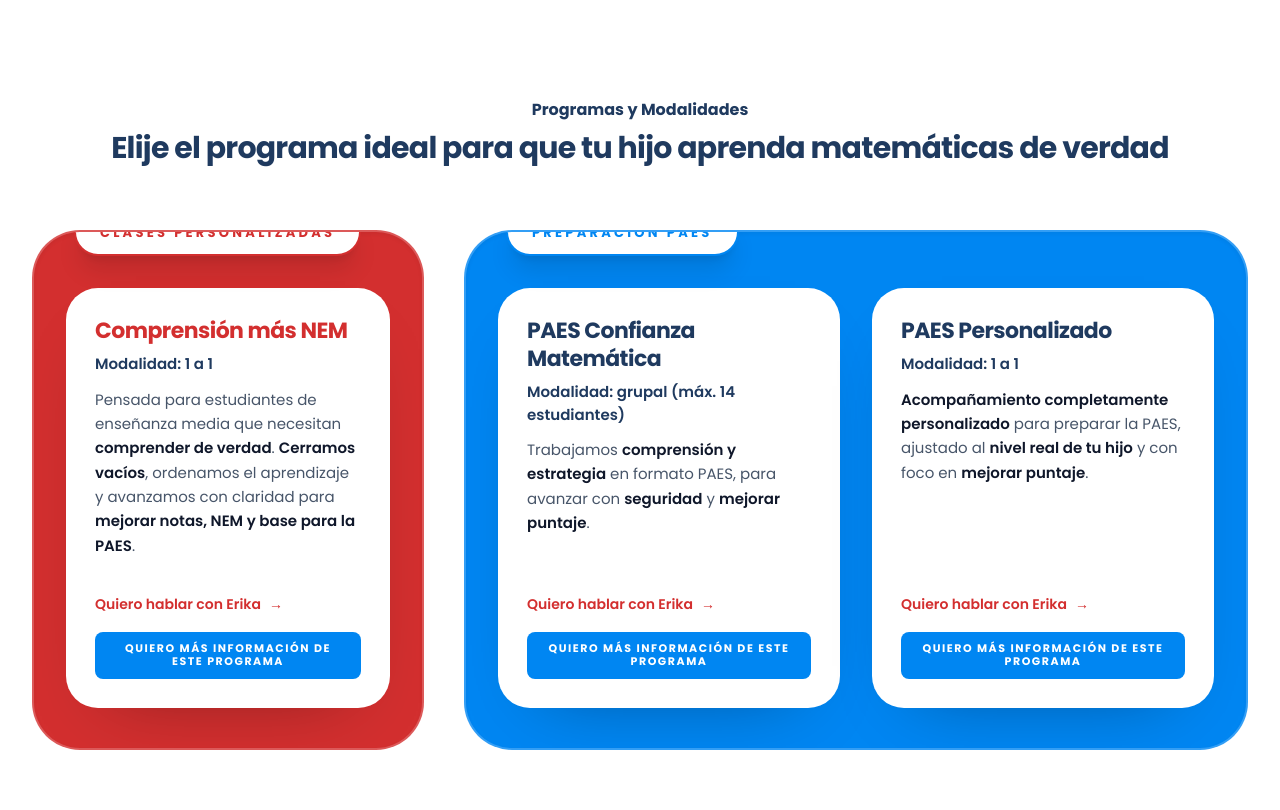
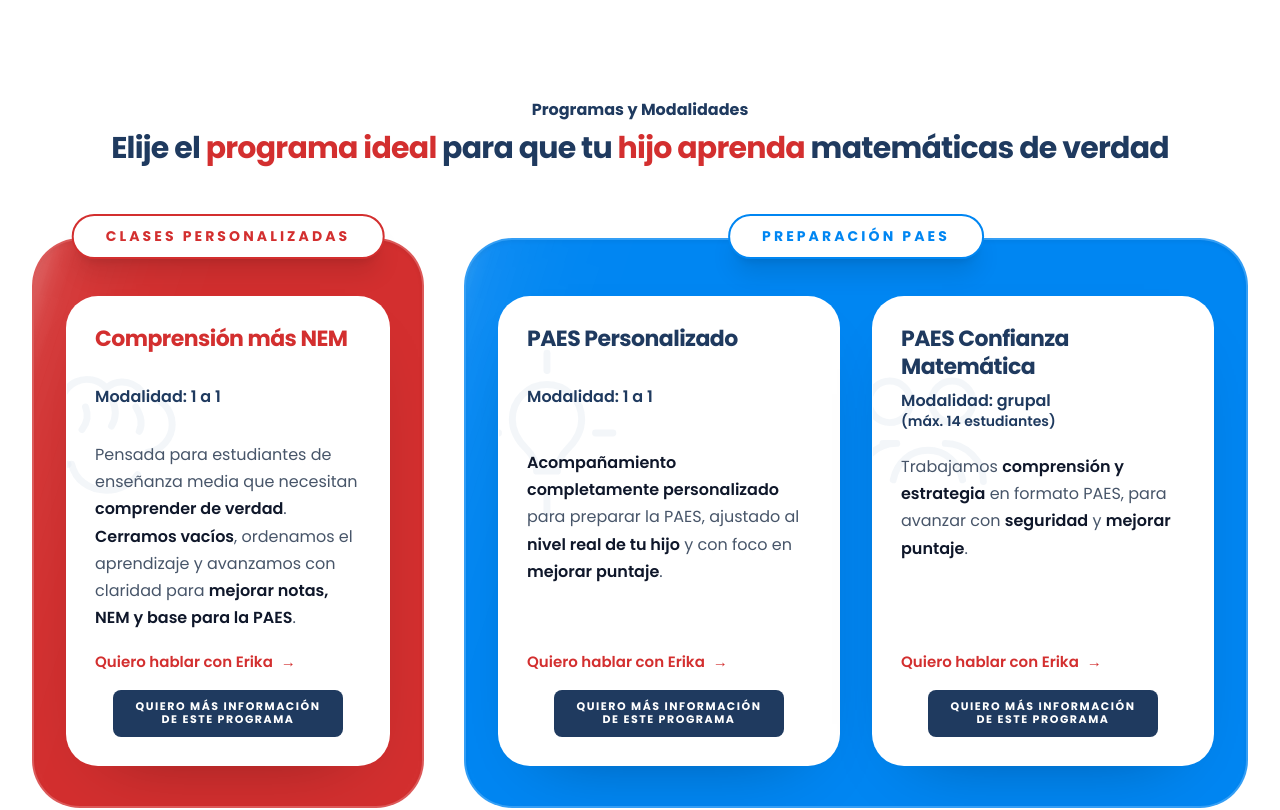
Before and after one commit to Andy-Montes/erikalaprofedemate, a React (Vite) app: page / in a window 1280 px wide. Shown: the part 1800-2610 px from the top of the page. Built offline with nearby package versions, Linux system fonts and the light colour scheme.

Commit message:
Nudge first card body text slightly upward

```diff
--- a/components/Programs.tsx
+++ b/components/Programs.tsx
@@ -15,7 +15,7 @@
 
   // Card blanca “wow” (como la que te funcionó bien)
   const wowCard =
-    "group relative flex flex-col h-full bg-white rounded-[2rem] border border-white/70 " +
+    "group relative flex flex-col h-full bg-white rounded-[2rem] border border-white/70 overflow-hidden " +
     "shadow-[0_28px_70px_-45px_rgba(0,0,0,0.40)] " +
     "transition-all duration-500 ease-out transform-gpu will-change-transform " +
     "hover:-translate-y-3 hover:scale-[1.02] " +
@@ -24,10 +24,10 @@
 
   // Botón compacto, sin “show”, sin glow, sin scale
   const infoBtn =
-    "inline-flex items-center justify-center bg-[#0086f2] text-white font-bold " +
-    "text-[10px] sm:text-[11px] uppercase tracking-[0.14em] " +
-    "py-2.5 px-4 rounded-lg leading-tight " +
-    "hover:bg-blue-700 active:opacity-95";
+    "flex flex-col items-center justify-center mx-auto bg-brandNavy text-white font-bold " +
+    "text-[10px] sm:text-[11px] uppercase tracking-[0.14em] text-center " +
+    "py-2.5 px-3 rounded-lg leading-tight w-[220px] sm:w-[230px] " +
+    "hover:bg-[#162a4f] active:opacity-95";
 
   return (
     <section className="py-16 lg:py-24 bg-white scroll-mt-24" id="programas">
@@ -38,7 +38,8 @@
             Programas y Modalidades
           </span>
           <h2 className="text-2xl md:text-3xl font-black text-brandNavy leading-tight">
-            Elije el programa ideal para que tu hijo aprenda matemáticas de verdad
+            Elije el <span className="text-brandRed">programa ideal</span> para que tu{" "}
+            <span className="text-brandRed">hijo aprenda</span> matemáticas de verdad
           </h2>
         </div>
 
@@ -46,53 +47,72 @@
           {/* =======================================================
               BLOQUE ROJO (wrapper overflow-visible para NO cortar pill)
           ======================================================= */}
-          <div className="lg:w-1/3 relative overflow-visible">
+          <div className="lg:w-1/3 relative overflow-visible pt-2">
+            {/* Pill superior */}
+            <div className="absolute -top-4 left-1/2 -translate-x-1/2 z-30 bg-white text-brandRed px-7 sm:px-8 py-2.5 rounded-full border-2 border-brandRed shadow-xl">
+              <span className="block text-[12px] sm:text-[14px] font-black uppercase tracking-[0.22em] whitespace-nowrap">
+                Clases Personalizadas
+              </span>
+            </div>
+
             {/* Panel de color (este sí recorta el glow por dentro) */}
             <div className="relative rounded-[3rem] bg-brandRed shadow-inner border-2 border-white/20 overflow-hidden group">
-              {/* Glow elegante: línea diagonal que cruza (NO mancha) */}
-              <div className="absolute inset-0 z-0 pointer-events-none">
-                {/* Shine principal */}
+              {/* Glow shine elegante detrás de las cards blancas */}
+              <div className="absolute inset-0 z-0 pointer-events-none overflow-hidden">
                 <div
                   className="
-                    absolute -inset-y-10 -left-56 w-44 rotate-12
-                    bg-gradient-to-b from-white/0 via-white/35 to-white/0
-                    blur-lg opacity-0
-                    group-hover:opacity-100 group-hover:translate-x-[680px]
-                    transition-all duration-700 ease-out
+                    absolute -top-24 -left-44 h-[185%] w-20 rotate-[18deg]
+                    bg-[linear-gradient(90deg,transparent_0%,rgba(255,255,255,0.12)_24%,rgba(255,255,255,0.88)_50%,rgba(255,255,255,0.12)_76%,transparent_100%)]
+                    blur-md opacity-35
+                    group-hover:opacity-95 group-hover:translate-x-[660px]
+                    transition-all duration-1000 ease-out
                   "
                 />
-                {/* Shine secundario (más fino) */}
                 <div
                   className="
-                    absolute -inset-y-10 -left-72 w-24 rotate-12
-                    bg-gradient-to-b from-white/0 via-white/22 to-white/0
-                    blur-md opacity-0
-                    group-hover:opacity-100 group-hover:translate-x-[720px]
-                    transition-all duration-700 ease-out
+                    absolute -top-24 -left-56 h-[185%] w-32 rotate-[18deg]
+                    bg-[linear-gradient(90deg,transparent_0%,rgba(255,255,255,0.06)_28%,rgba(255,255,255,0.40)_50%,rgba(255,255,255,0.06)_72%,transparent_100%)]
+                    blur-2xl opacity-30
+                    group-hover:opacity-75 group-hover:translate-x-[720px]
+                    transition-all duration-[1150ms] ease-out
+                  "
+                />
+                <div
+                  className="
+                    absolute -top-20 -left-52 h-[165%] w-44 rotate-[18deg]
+                    bg-[linear-gradient(90deg,transparent_0%,rgba(255,255,255,0.03)_30%,rgba(255,255,255,0.24)_50%,rgba(255,255,255,0.03)_70%,transparent_100%)]
+                    blur-3xl opacity-24
+                    group-hover:opacity-60 group-hover:translate-x-[700px]
+                    transition-all duration-[1250ms] ease-out
                   "
                 />
               </div>
 
-              {/* Pill (afuera visualmente, sin recorte) */}
-              <div className="absolute top-0 left-10 -translate-y-1/2 z-20 bg-white text-brandRed px-6 py-2.5 rounded-full border-2 border-brandRed shadow-xl">
-                <span className="text-[12px] sm:text-[13px] font-black uppercase tracking-[0.25em]">
-                  Clases Personalizadas
-                </span>
-              </div>
-
               <div className="px-8 pt-14 pb-10 relative z-10">
                 {/* Card blanca */}
-                <div className={`${wowCard} lg:h-[420px] overflow-hidden`}>
-                  <div className="p-7 flex flex-col h-full">
+                <div className={`${wowCard} lg:h-[470px]`}>
+                  <div
+                    aria-hidden
+                    className="pointer-events-none absolute -left-14 top-8 text-slate-200/40"
+                  >
+                    <svg viewBox="0 0 120 120" className="h-52 w-52" fill="none" stroke="currentColor" strokeWidth="4" strokeLinecap="round" strokeLinejoin="round">
+                      <path d="M33 78c-9 0-16-7-16-16 0-8 5-14 12-16a15 15 0 0 1 26-12 14 14 0 0 1 22 5c9 0 16 7 16 16 0 8-6 15-14 16"/>
+                      <path d="M35 78c2 9 10 15 20 15 7 0 14-3 18-9"/>
+                      <path d="M43 45c2 5 1 9-2 13"/>
+                      <path d="M58 40c3 6 3 11 0 16"/>
+                      <path d="M72 45c3 5 4 10 2 14"/>
+                    </svg>
+                  </div>
+                  <div className="p-7 flex flex-col h-full relative z-10">
                     <div>
-                      <h3 className="text-xl sm:text-[22px] font-black text-brandRed mb-2">
+                      <h3 className="text-xl sm:text-[22px] font-black text-brandRed mb-2 min-h-[52px]">
                         Comprensión más NEM
                       </h3>
-                      <p className="text-brandNavy font-semibold mb-3 text-[15px]">
+                      <p className="text-brandNavy font-semibold mb-3 text-[16px] min-h-[52px]">
                         Modalidad: 1 a 1
                       </p>
 
-                      <p className="text-slate-600 text-[15px] leading-relaxed">
+                      <p className="text-slate-600 text-[16px] leading-[1.7] min-h-[168px] -mt-2">
                         Pensada para estudiantes de enseñanza media que necesitan{" "}
                         <strong className="font-semibold text-slate-900">comprender de verdad</strong>.{" "}
                         <strong className="font-semibold text-slate-900">Cerramos vacíos</strong>, ordenamos el aprendizaje
@@ -101,20 +121,21 @@
                       </p>
                     </div>
 
-                    <div className="mt-auto pt-6">
+                    <div className="mt-auto pt-4">
                       {/* Alineado en las 3: misma estructura */}
                       <a
                         href={waWithProgram("Comprensión más NEM")}
                         target="_blank"
                         rel="noreferrer"
-                        className="text-brandRed font-semibold text-[14px] hover:underline inline-flex items-center gap-2"
+                        className="text-brandRed font-semibold text-[15px] hover:underline inline-flex items-center gap-2"
                       >
                         Quiero hablar con Erika <span>→</span>
                       </a>
 
-                      <div className="pt-4">
+                      <div className="pt-4 flex justify-center">
                         <button onClick={() => onOpenModal(infoUrl)} className={infoBtn}>
-                          Quiero más información de este programa
+                          <span className="block">Quiero más información</span>
+                            <span className="block">de este programa</span>
                         </button>
                       </div>
                     </div>
@@ -128,90 +149,69 @@
           {/* =======================================================
               BLOQUE AZUL (wrapper overflow-visible para NO cortar pill)
           ======================================================= */}
-          <div className="lg:w-2/3 relative overflow-visible">
+          <div className="lg:w-2/3 relative overflow-visible pt-2">
+            {/* Pill superior */}
+            <div className="absolute -top-4 left-1/2 -translate-x-1/2 z-30 bg-white text-[#0086f2] px-7 sm:px-8 py-2.5 rounded-full border-2 border-[#0086f2] shadow-xl">
+              <span className="block text-[12px] sm:text-[14px] font-black uppercase tracking-[0.22em] whitespace-nowrap">
+                Preparación PAES
+              </span>
+            </div>
+
             <div className="relative rounded-[3rem] bg-[#0086f2] shadow-inner border-2 border-white/20 overflow-hidden group">
-              {/* Glow elegante: línea diagonal que cruza (NO mancha) */}
-              <div className="absolute inset-0 z-0 pointer-events-none">
+              {/* Glow shine elegante detrás de las cards blancas */}
+              <div className="absolute inset-0 z-0 pointer-events-none overflow-hidden">
                 <div
                   className="
-                    absolute -inset-y-10 -left-56 w-44 rotate-12
-                    bg-gradient-to-b from-white/0 via-white/32 to-white/0
-                    blur-lg opacity-0
-                    group-hover:opacity-100 group-hover:translate-x-[780px]
-                    transition-all duration-700 ease-out
+                    absolute -top-24 -left-48 h-[185%] w-20 rotate-[18deg]
+                    bg-[linear-gradient(90deg,transparent_0%,rgba(255,255,255,0.12)_24%,rgba(255,255,255,0.88)_50%,rgba(255,255,255,0.12)_76%,transparent_100%)]
+                    blur-md opacity-35
+                    group-hover:opacity-95 group-hover:translate-x-[880px]
+                    transition-all duration-1000 ease-out
                   "
                 />
                 <div
                   className="
-                    absolute -inset-y-10 -left-72 w-24 rotate-12
-                    bg-gradient-to-b from-white/0 via-white/20 to-white/0
-                    blur-md opacity-0
-                    group-hover:opacity-100 group-hover:translate-x-[820px]
-                    transition-all duration-700 ease-out
+                    absolute -top-24 -left-60 h-[185%] w-32 rotate-[18deg]
+                    bg-[linear-gradient(90deg,transparent_0%,rgba(255,255,255,0.06)_28%,rgba(255,255,255,0.40)_50%,rgba(255,255,255,0.06)_72%,transparent_100%)]
+                    blur-2xl opacity-30
+                    group-hover:opacity-75 group-hover:translate-x-[940px]
+                    transition-all duration-[1150ms] ease-out
                   "
                 />
-              </div>
-
-              {/* Pill */}
-              <div className="absolute top-0 left-10 -translate-y-1/2 z-20 bg-white text-[#0086f2] px-6 py-2.5 rounded-full border-2 border-[#0086f2] shadow-xl">
-                <span className="text-[12px] sm:text-[13px] font-black uppercase tracking-[0.25em]">
-                  Preparación PAES
-                </span>
+                <div
+                  className="
+                    absolute -top-20 -left-56 h-[165%] w-44 rotate-[18deg]
+                    bg-[linear-gradient(90deg,transparent_0%,rgba(255,255,255,0.03)_30%,rgba(255,255,255,0.24)_50%,rgba(255,255,255,0.03)_70%,transparent_100%)]
+                    blur-3xl opacity-24
+                    group-hover:opacity-60 group-hover:translate-x-[920px]
+                    transition-all duration-[1250ms] ease-out
+                  "
+                />
               </div>
 
               <div className="px-8 pt-14 pb-10 relative z-10">
                 <div className="grid grid-cols-1 md:grid-cols-2 gap-8">
                   {/* PAES GRUPAL */}
-                  <div className={`${wowCard} lg:h-[420px] overflow-hidden`}>
-                    <div className="p-7 flex flex-col h-full">
+                  <div className={`${wowCard} lg:h-[470px]`}>
+                    <div
+                      aria-hidden
+                      className="pointer-events-none absolute -left-14 top-8 text-slate-200/40"
+                    >
+                      <svg viewBox="0 0 120 120" className="h-52 w-52" fill="none" stroke="currentColor" strokeWidth="4" strokeLinecap="round" strokeLinejoin="round">
+                        <path d="M60 14v10" />
+                        <path d="M60 96v10" />
+                        <path d="M22 60h10" />
+                        <path d="M88 60h10" />
+                        <path d="M40 52c0-11 9-20 20-20s20 9 20 20c0 7-3 12-8 17-4 4-6 8-6 13h-12c0-5-2-9-6-13-5-5-8-10-8-17z" />
+                      </svg>
+                    </div>
+                    <div className="p-7 flex flex-col h-full relative z-10">
                       <div>
-                        <h3 className="text-xl sm:text-[22px] font-black text-brandNavy mb-2">
-                          PAES Confianza Matemática
-                        </h3>
-                        <p className="text-brandNavy font-semibold mb-3 text-[15px]">
-                          Modalidad: grupal (máx. 14 estudiantes)
-                        </p>
-                        <p className="text-slate-600 text-[15px] leading-relaxed">
-                          Trabajamos{" "}
-                          <strong className="font-semibold text-slate-900">comprensión y estrategia</strong>{" "}
-                          en formato PAES, para avanzar con{" "}
-                          <strong className="font-semibold text-slate-900">seguridad</strong>{" "}
-                          y{" "}
-                          <strong className="font-semibold text-slate-900">mejorar puntaje</strong>.
-                        </p>
-                      </div>
-
-                      <div className="mt-auto pt-6">
-                        <a
-                          href={waWithProgram("PAES Confianza Matemática (Grupal)")}
-                          target="_blank"
-                          rel="noreferrer"
-                          className="text-brandRed font-semibold text-[14px] hover:underline inline-flex items-center gap-2"
-                        >
-                          Quiero hablar con Erika <span>→</span>
-                        </a>
-
-                        <div className="pt-4">
-                          <button onClick={() => onOpenModal(infoUrl)} className={infoBtn}>
-                            Quiero más información de este programa
-                          </button>
-                        </div>
-                      </div>
-                    </div>
-                  </div>
-
-                  {/* PAES 1:1 */}
-                  <div className={`${wowCard} lg:h-[420px] overflow-hidden`}>
-                    <div className="p-7 flex flex-col h-full">
-                      <div>
-                        <h3 className="text-xl sm:text-[22px] font-black text-brandNavy mb-2">
+                        <h3 className="text-xl sm:text-[22px] font-black text-brandNavy mb-2 min-h-[52px]">
                           PAES Personalizado
                         </h3>
-                        <p className="text-brandNavy font-semibold mb-3 text-[15px]">
-                          Modalidad: 1 a 1
-                        </p>
-
-                        <p className="text-slate-600 text-[15px] leading-relaxed">
+                        <p className="text-brandNavy font-semibold mb-3 text-[16px] min-h-[52px]">Modalidad: 1 a 1</p>
+                        <p className="text-slate-600 text-[16px] leading-[1.7] min-h-[168px]">
                           <strong className="font-semibold text-slate-900">
                             Acompañamiento completamente personalizado
                           </strong>{" "}
@@ -222,19 +222,74 @@
                         </p>
                       </div>
 
-                      <div className="mt-auto pt-6">
+                      <div className="mt-auto pt-4">
                         <a
                           href={waWithProgram("PAES Personalizado (1 a 1)")}
                           target="_blank"
                           rel="noreferrer"
-                          className="text-brandRed font-semibold text-[14px] hover:underline inline-flex items-center gap-2"
+                          className="text-brandRed font-semibold text-[15px] hover:underline inline-flex items-center gap-2"
                         >
                           Quiero hablar con Erika <span>→</span>
                         </a>
 
-                        <div className="pt-4">
+                        <div className="pt-4 flex justify-center">
                           <button onClick={() => onOpenModal(infoUrl)} className={infoBtn}>
-                            Quiero más información de este programa
+                            <span className="block">Quiero más información</span>
+                            <span className="block">de este programa</span>
+                          </button>
+                        </div>
+                      </div>
+                    </div>
+                  </div>
+
+                  {/* PAES 1:1 */}
+                  <div className={`${wowCard} lg:h-[470px]`}>
+                    <div
+                      aria-hidden
+                      className="pointer-events-none absolute -left-14 top-8 text-slate-200/40"
+                    >
+                      <svg viewBox="0 0 120 120" className="h-52 w-52" fill="none" stroke="currentColor" strokeWidth="4" strokeLinecap="round" strokeLinejoin="round">
+                        <circle cx="42" cy="42" r="12" />
+                        <circle cx="78" cy="42" r="12" />
+                        <path d="M24 88c0-12 10-22 22-22h-8" />
+                        <path d="M74 66c12 0 22 10 22 22" />
+                        <path d="M44 87c2-10 10-17 20-17s18 7 20 17" />
+                      </svg>
+                    </div>
+                    <div className="p-7 flex flex-col h-full relative z-10">
+                      <div>
+                        <h3 className="text-xl sm:text-[22px] font-black text-brandNavy mb-2 min-h-[52px]">
+                          PAES Confianza Matemática
+                        </h3>
+                        <p className="text-brandNavy font-semibold mb-3 text-[16px] min-h-[52px]">
+                          Modalidad: grupal
+                          <span className="block text-[14px] font-semibold leading-tight">(máx. 14 estudiantes)</span>
+                        </p>
+
+                        <p className="text-slate-600 text-[16px] leading-[1.7] min-h-[168px]">
+                          Trabajamos{" "}
+                          <strong className="font-semibold text-slate-900">comprensión y estrategia</strong>{" "}
+                          en formato PAES, para avanzar con{" "}
+                          <strong className="font-semibold text-slate-900">seguridad</strong>{" "}
+                          y{" "}
+                          <strong className="font-semibold text-slate-900">mejorar puntaje</strong>.
+                        </p>
+                      </div>
+
+                      <div className="mt-auto pt-4">
+                        <a
+                          href={waWithProgram("PAES Confianza Matemática (Grupal)")}
+                          target="_blank"
+                          rel="noreferrer"
+                          className="text-brandRed font-semibold text-[15px] hover:underline inline-flex items-center gap-2"
+                        >
+                          Quiero hablar con Erika <span>→</span>
+                        </a>
+
+                        <div className="pt-4 flex justify-center">
+                          <button onClick={() => onOpenModal(infoUrl)} className={infoBtn}>
+                            <span className="block">Quiero más información</span>
+                            <span className="block">de este programa</span>
                           </button>
                         </div>
                       </div>
```
